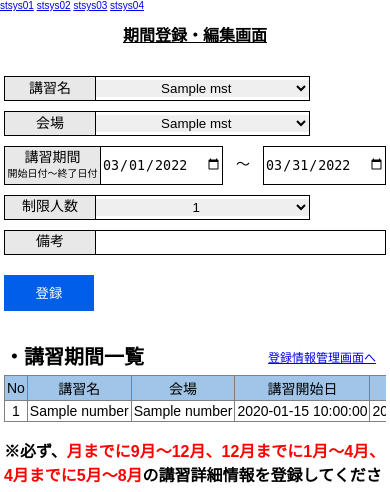
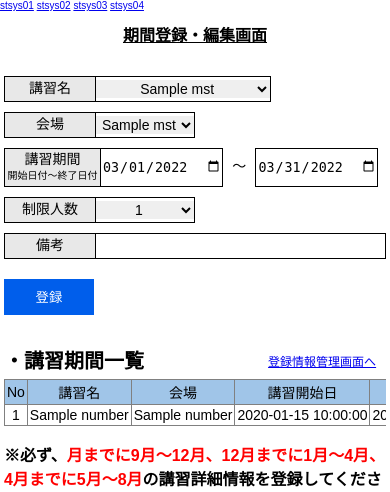
Before and after one commit to okada-dwr/stsys, a PHP site: page /stsys04.php in a window 390 px wide. Shown: the top 492 px of the page. Run offline with PHP 8.4, Linux system fonts and the light colour scheme; tables that the repository leaves empty or names only in its code hold one stand-in row (values such as "Sample post"); some libraries are stand-ins or nearby versions.

Commit message:
Update style4.css

```diff
--- a/style4.css
+++ b/style4.css
@@ -118,6 +118,9 @@ form td{
 /*講習期間*/
 .day_table{
   width: 35%;
+}
+.day_tr {
+
 }
 .day_table tbody tr td {
   border: 1px solid #000;
@@ -317,7 +320,7 @@ a.btn--orange:hover {
 
   /*講習名*/
 .course_table{
-  width: 80%;
+  width: 70%;
 }
 .course_table tbody tr td {
   width: auto;
@@ -325,10 +328,13 @@ a.btn--orange:hover {
 .course_table tbody tr td:nth-child(1) {
   width: 90px;
 }
+.course_tr{
+  font-size: 14px;
+}
 
 /*会場選択*/
 .place_table{
-  width: 80%;
+  width: 50%;
 }
 .place_table tbody tr td {
   width: auto;
@@ -336,10 +342,13 @@ a.btn--orange:hover {
 .place_table tbody tr td:nth-child(1) {
   width: 90px;
 }
+.place_tr{
+  font-size: 14px;
+}
 
 /*講習期間*/
 .day_table{
-  width: auto;
+  width: 98%;
   white-space: nowrap;
 }
 .day_table tbody tr td {
@@ -358,10 +367,13 @@ a.btn--orange:hover {
 .day_table tbody tr td input {
   width: 120px;
 }
+.day_tr {
+  font-size: 14px;
+}
 
 /*制限人数*/
 .limited_table{
-  width: 80%;
+  width: 50%;
 }
 .limited_tr{
   width: 100%;
@@ -376,12 +388,16 @@ a.btn--orange:hover {
   width: 90px;
   background: #e8e8e8;
 }
+.limited_tr{
+  font-size: 14px;
+}
 
 /*備考*/
 .biko_table{
   width: 100%;
 }
 .biko_tr{
+  font-size: 14px;
 }
 .biko_table tbody tr td {
   border: 1px solid #000;
```
